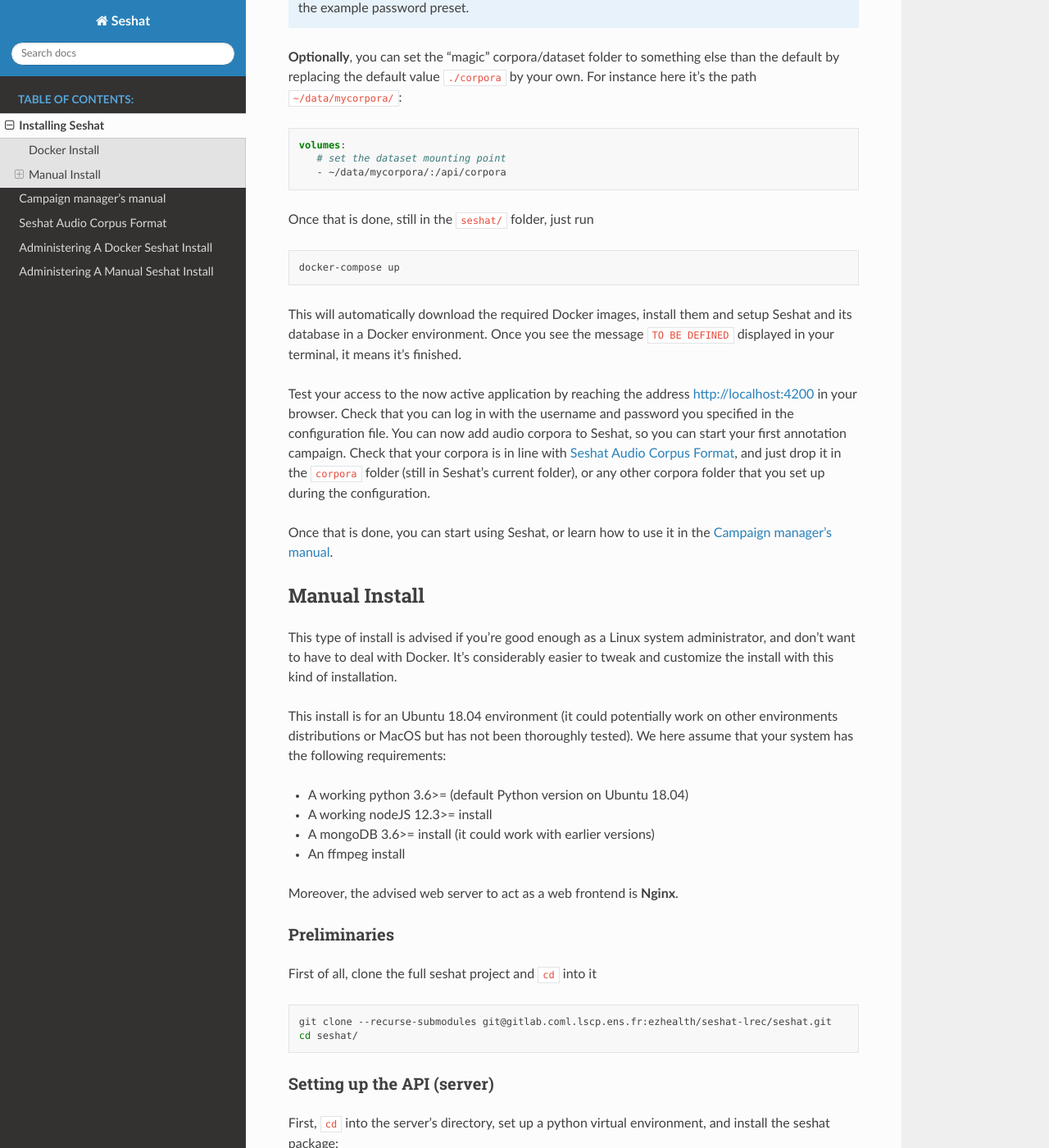
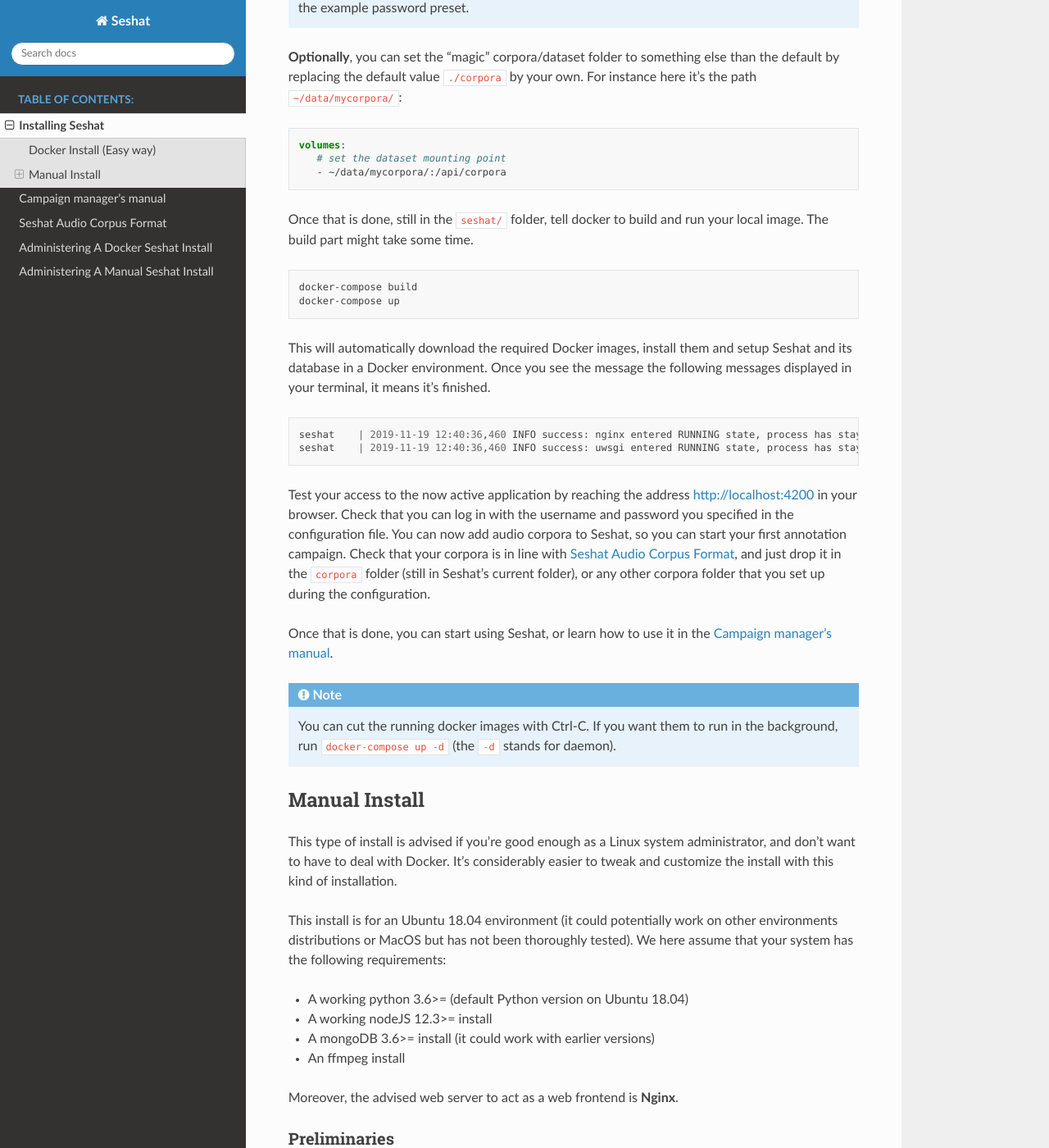
Before and after one commit to bootphon/seshat, a Sphinx documentation site: the page built from docs/source/install.rst, in a window 1280 px wide and 1400 px high, scrolled down 2057 px. Shown: the whole window at 82% size. Built offline with Sphinx 7.4.7 and the Read the Docs theme 2.0.0, drawn with Linux system fonts in a browser that asks for light colours; some of the changed text lies outside the part shown.

Commit message:
Install fixes.

```diff
--- a/docs/source/install.rst
+++ b/docs/source/install.rst
@@ -15,8 +15,8 @@
 
 .. _docker-install:
 
-Docker Install
-==============
+Docker Install (Easy way)
+========================
 
 This type of install should work on any machine, regardless of the OS (Windows, Mac, Linux, although Unix systems are prefered),
 as long as you have the following requirements:
@@ -71,14 +71,22 @@
       # set the dataset mounting point
       - ~/data/mycorpora/:/api/corpora
 
-Once that is done, still in the ``seshat/`` folder, just run
+Once that is done, still in the ``seshat/`` folder, tell docker to build and run your local image.
+The build part might take some time.
 
 .. code-block:: bash
 
+    docker-compose build
     docker-compose up
 
 This will automatically download the required Docker images, install them and setup Seshat and its database in a
-Docker environment. Once you see the message ``TO BE DEFINED`` displayed in your terminal, it means it's finished.
+Docker environment. Once you see the message the following messages displayed in your terminal, it means it's finished.
+
+.. code-block::
+
+    seshat    | 2019-11-19 12:40:36,460 INFO success: nginx entered RUNNING state, process has stayed up for > than 1 seconds (startsecs)
+    seshat    | 2019-11-19 12:40:36,460 INFO success: uwsgi entered RUNNING state, process has stayed up for > than 1 seconds (startsecs)
+
 
 Test your access to the now active application by reaching the address `<http://localhost:4200>`_ in your browser.
 Check that you can log in with the username and password you specified in the configuration file.
@@ -87,6 +95,9 @@
 folder (still in Seshat's current folder), or any other corpora folder that you set up during the configuration.
 
 Once that is done, you can start using Seshat, or learn how to use it in the :any:`manager`.
+
+.. note:: You can cut the running docker images with Ctrl-C. If you want them to run in the background,
+   run ``docker-compose up -d`` (the ``-d`` stands for daemon).
 
 .. _manual-install:
 
```
